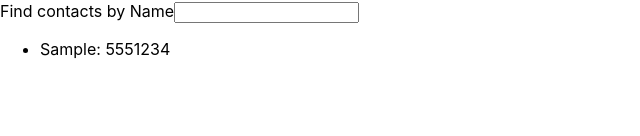
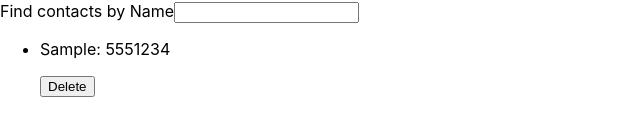
Before and after one commit to AntOn2415/goit-react-hw-02-phonebook, a React (Create React App) app: page / in a window 1280 px wide. Both pictures are taken after typing "Sample", "5551234" into the empty fields and a click on the button "Add contact". Shown: the part 172-308 px from the top of the page, without its empty margins (0-640 px from the left). Built offline with nearby package versions, Linux system fonts and the light colour scheme.

Commit message:
adds a function deleteContact

```diff
--- a/src/components/App.jsx
+++ b/src/components/App.jsx
@@ -31,6 +31,12 @@ addContact = (newContact) => {
   }));
 };
 
+deleteContact = (contactId) => {
+this.setState(prevState =>({
+  contacts: prevState.contacts.filter(contact => contact.id !== contactId)
+}))
+}
+
   render() {
     const {filter} = this.state;
     const filterContact = this.getFilterContact();
@@ -47,7 +53,9 @@ addContact = (newContact) => {
       value={filter}
       onChangeFilter={this.changeFilter}
       />
-      <ContactList contacts={filterContact}
+      <ContactList
+      contacts={filterContact}
+      onDeleteContact={this.deleteContact}
       />
     </div>
     )
--- a/src/components/ContactList/ContactItem/ContactItem.jsx
+++ b/src/components/ContactList/ContactItem/ContactItem.jsx
@@ -1,20 +1,22 @@
 import React from 'react';
-// import PropTypes from 'prop-types';
+import PropTypes from 'prop-types';
 import css from './ContactItem.module.css'
 
-const ContactItem = ({ contact }) => {
+const ContactItem = ({ contact, onDeleteContact }) => {
   return (
     <li className={css.contactItem}>
       <p>{contact.name}: {contact.number}</p>
+      <button type='button' onClick={() => onDeleteContact(contact.id)}>Delete</button>
     </li>
   );
 };
 
-// ContactItem.propTypes = {
-//   contact: PropTypes.shape({
-//     name: PropTypes.string.isRequired,
-//     phone: PropTypes.string.isRequired,
-//   }).isRequired,
-// };
+ContactItem.propTypes = {
+  contact: PropTypes.shape({
+    name: PropTypes.string.isRequired,
+    number: PropTypes.string.isRequired,
+  }).isRequired,
+  onDeleteContact: PropTypes.func.isRequired,
+};
 
 export default ContactItem;
--- a/src/components/ContactList/ContactList.jsx
+++ b/src/components/ContactList/ContactList.jsx
@@ -3,12 +3,13 @@ import ContactItem from './ContactItem/ContactItem';
 import PropTypes from 'prop-types';
 import css from './ContactList.module.css';
 
-const ContactList = ({ contacts }) => {
+const ContactList = ({ contacts, onDeleteContact }) => {
   return (
     <ul className={css.contactList}>
       {contacts.map(contact => (
         <ContactItem key={contact.id}
         contact={contact}
+        onDeleteContact={onDeleteContact}
           />
       ))}
     </ul>
```
